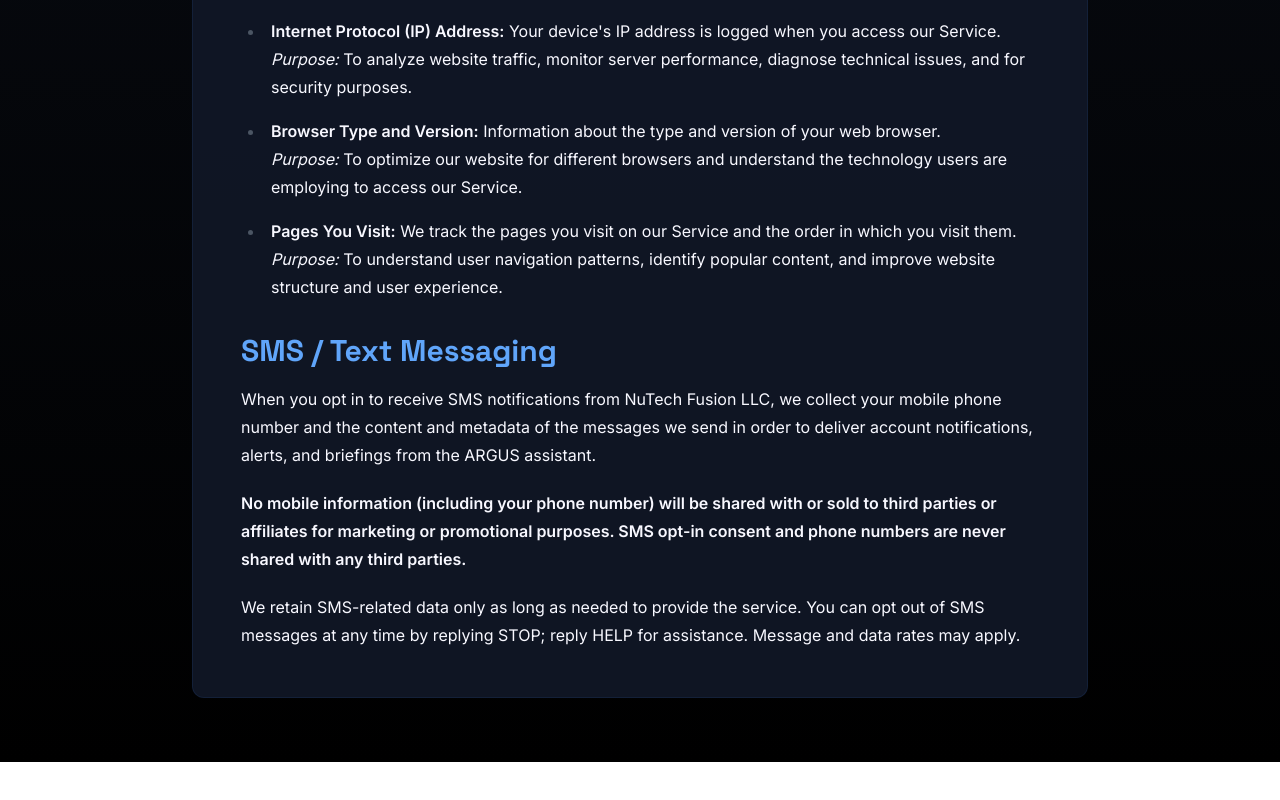
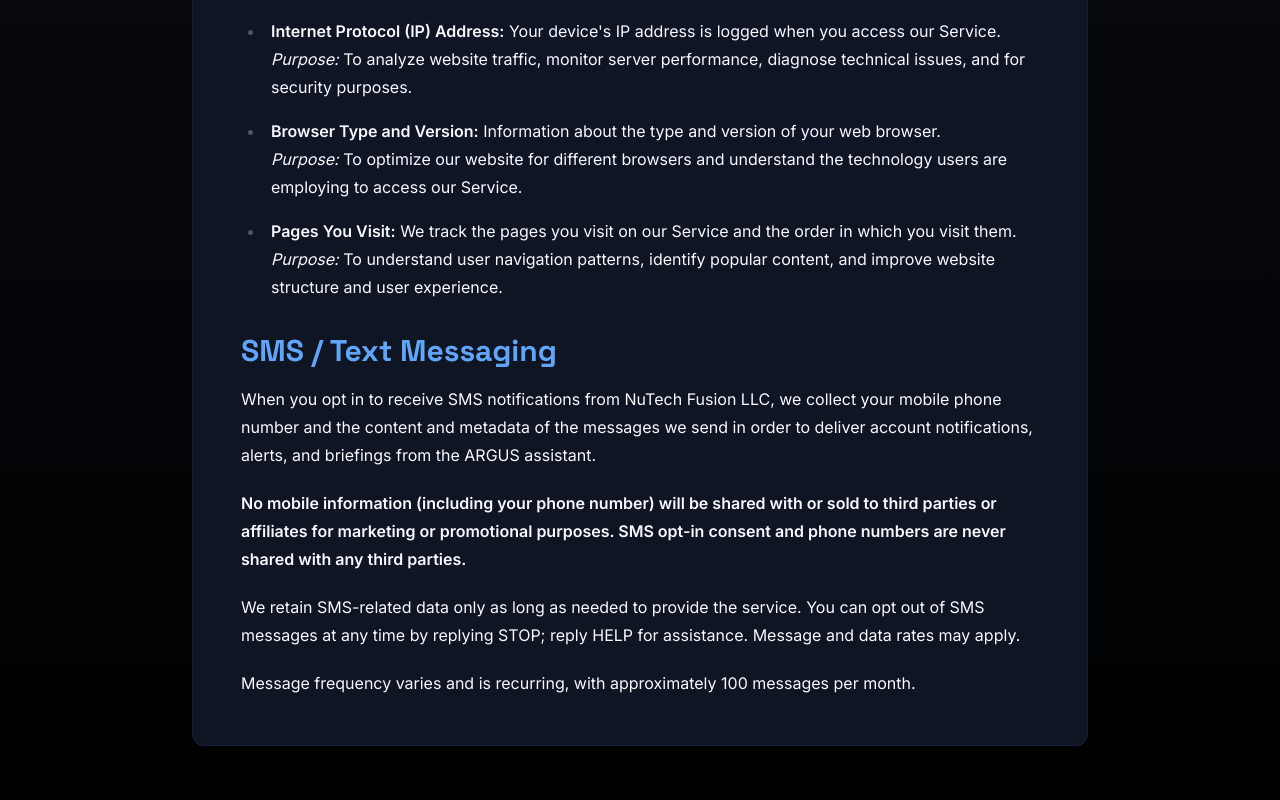
Before and after one commit to cre8tiveforge/nutechfusion, a Next.js app: page /privacy in a window 1280 px wide. Shown: the part 1648-2448 px from the top of the page. Before the commit the page ends 2410 px from the top, so only its background shows below. Built offline with nearby package versions, Linux system fonts and the light colour scheme.

Commit message:
Update SMS notification section with message frequency
Added information about message frequency for SMS notifications.

```diff
--- a/src/app/privacy/page.tsx
+++ b/src/app/privacy/page.tsx
@@ -81,6 +81,7 @@
             <p>When you opt in to receive SMS notifications from NuTech Fusion LLC, we collect your mobile phone number and the content and metadata of the messages we send in order to deliver account notifications, alerts, and briefings from the ARGUS assistant.</p>
             <p><strong>No mobile information (including your phone number) will be shared with or sold to third parties or affiliates for marketing or promotional purposes. SMS opt-in consent and phone numbers are never shared with any third parties.</strong></p>
             <p>We retain SMS-related data only as long as needed to provide the service. You can opt out of SMS messages at any time by replying STOP; reply HELP for assistance. Message and data rates may apply.</p>
+            <p>Message frequency varies and is recurring, with approximately 100 messages per month.</p>
           </div>
         </div>
       </div>
```
